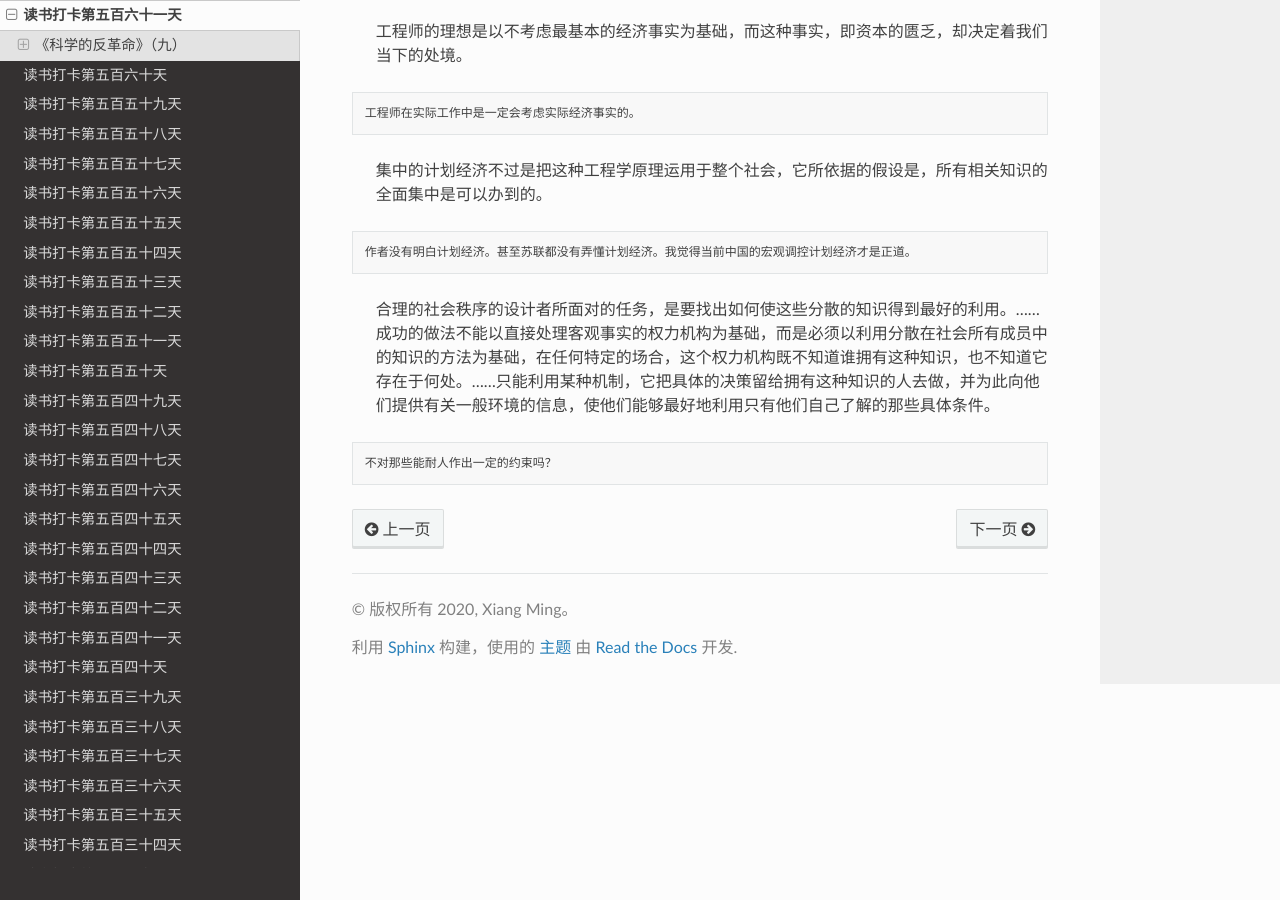
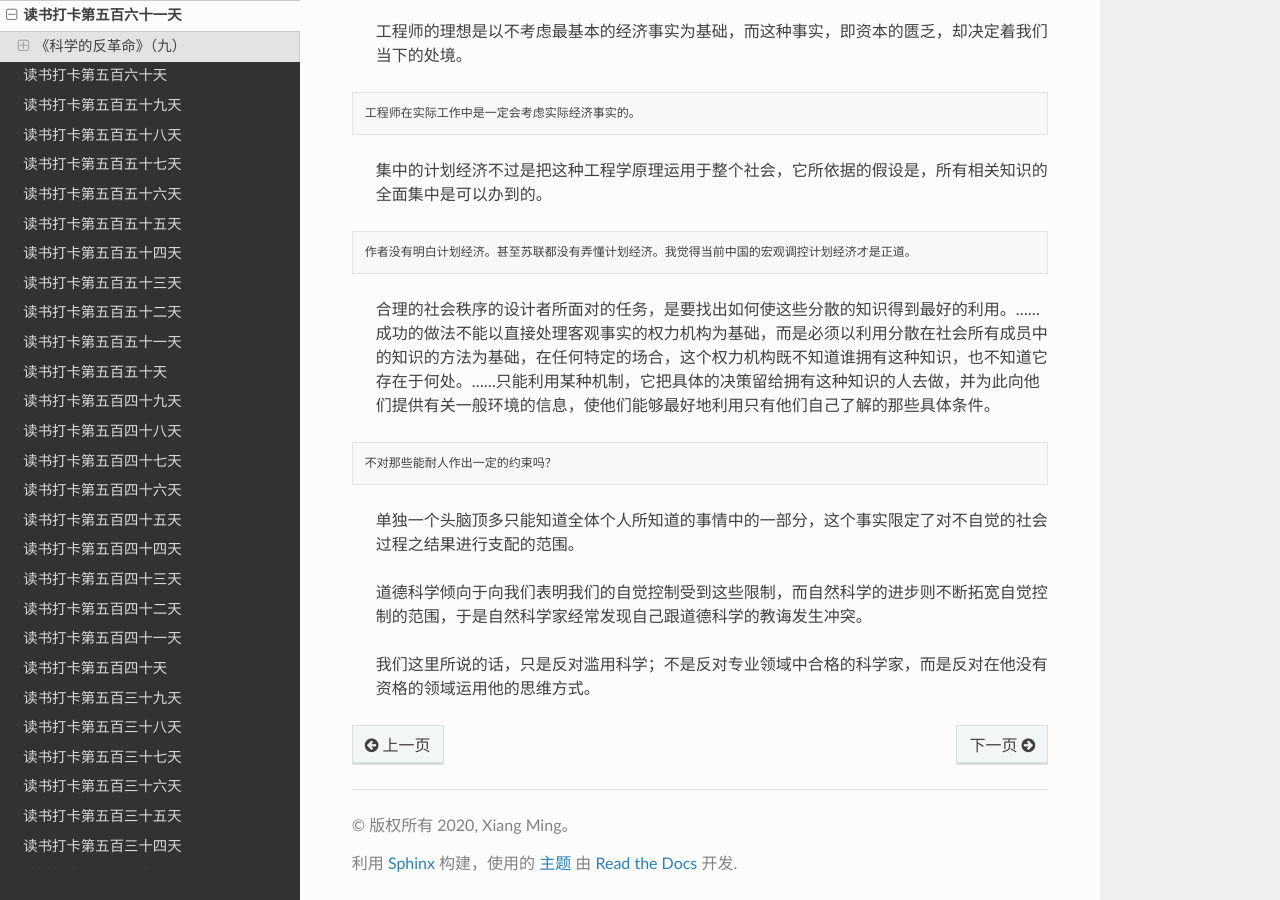
Before and after one commit to xiangming1975/reading, a Sphinx documentation site: the page built from source/2022-03-22.md, in a window 1280 px wide and 900 px high, scrolled down 600 px. Built offline with Sphinx 7.4.7 and the Read the Docs theme 2.0.0, drawn with Linux system fonts in a browser that asks for light colours.

Commit message:
自动提交时间: 2022-03-24T22:00:07,544231249+08:00

````diff
--- a/source/2022-03-22.md
+++ b/source/2022-03-22.md
@@ -25,4 +25,8 @@
 ```
 不对那些能耐人作出一定的约束吗？
 ```
->
+> 单独一个头脑顶多只能知道全体个人所知道的事情中的一部分，这个事实限定了对不自觉的社会过程之结果进行支配的范围。
+
+> 道德科学倾向于向我们表明我们的自觉控制受到这些限制，而自然科学的进步则不断拓宽自觉控制的范围，于是自然科学家经常发现自己跟道德科学的教诲发生冲突。
+
+> 我们这里所说的话，只是反对滥用科学；不是反对专业领域中合格的科学家，而是反对在他没有资格的领域运用他的思维方式。
````
Also changed, not shown: source/2022-03-24.md (added, +12 -0 lines).
